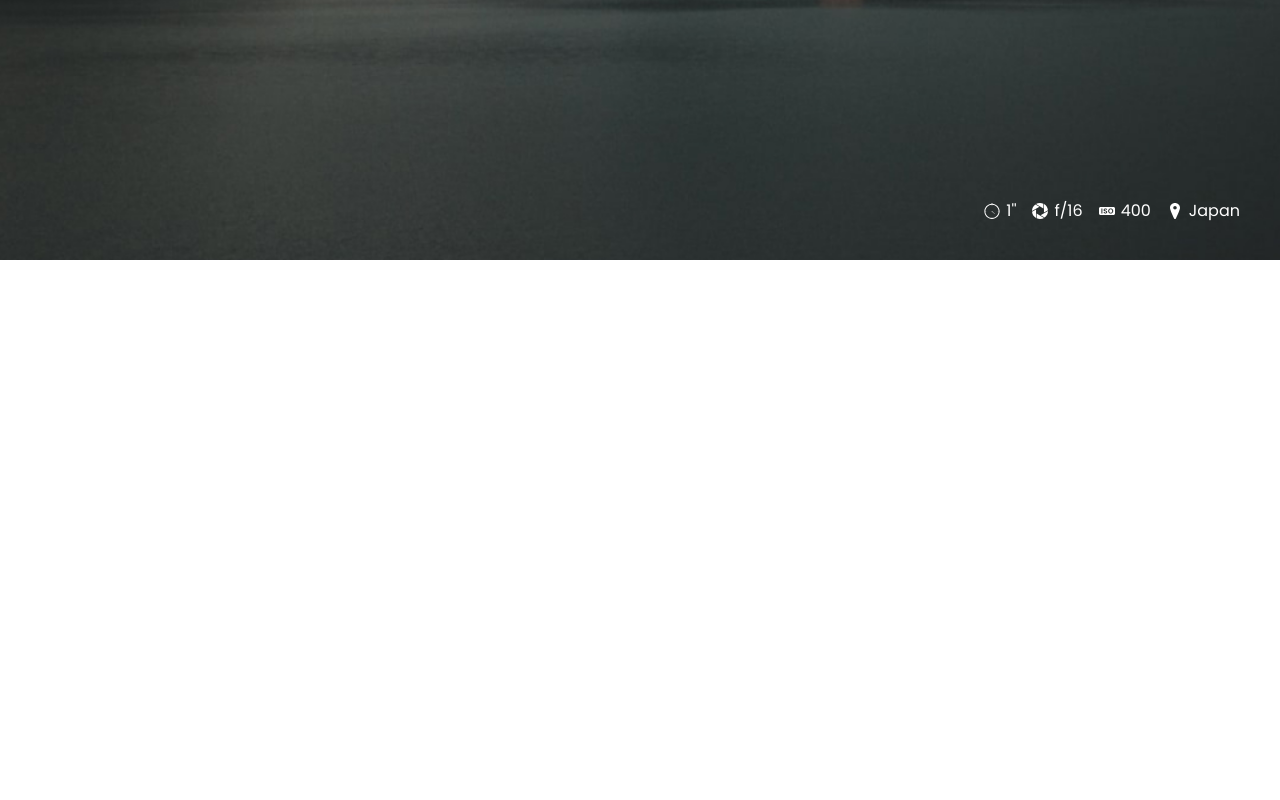
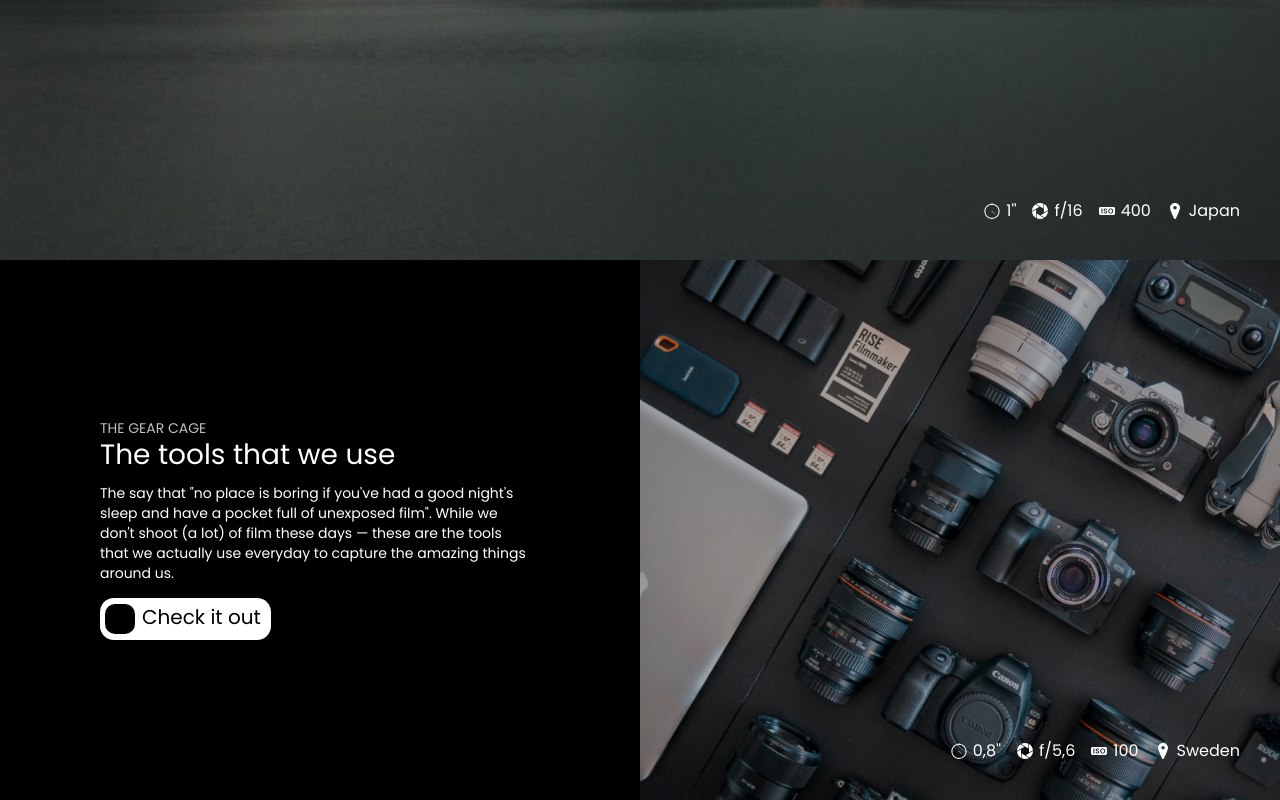
Before and after one commit to maksmalaniya/aperture, a website: page app/index.html in a window 1280 px wide. Shown: the part 4221-5021 px from the top of the page. Before the commit the page ends 4481 px from the top, so only its background shows below. Drawn offline with Linux system fonts and the light colour scheme.

Commit message:
added section tools

```diff
--- a/app/index.html
+++ b/app/index.html
@@ -179,6 +179,51 @@
 			</ul>
 		</section>
 	</div>
+	<div class="wrapper">
+		<section class="tools ">
+			<div class="tools__textcontent">
+				<p class="tools__subtitle">THE GEAR CAGE</p>
+				<h3 class="tools__title">The tools that we use</h3>
+				<p class="tools__text">
+					The say that "no place is boring if you've had a good night's
+					sleep and have a pocket full of unexposed film". While we don't
+					shoot (a lot) of film these days — these are the tools that we actually
+					use everyday to capture the amazing things around us.
+				</p>
+				<div class="tools__btn">
+					<a href="#" class="tools__btn-link">Check it out</a>
+				</div>
+			</div>
+			<div class="tools__image-content">
+				<ul class="tools__icons">
+					<li class="tools__list-item">
+						<svg class="tools__icon">
+							<use href="images/sprite.svg#aperture-icon1"></use>
+						</svg>
+						<p class="tools__list-text">0,8''</p>
+					</li>
+					<li class="tools__list-item">
+						<svg class="tools__icon">
+							<use href="images/sprite.svg#aperture-icon2"></use>
+						</svg>
+						<p class="tools__list-text">f/5,6</p>
+					</li>
+					<li class="tools__list-item">
+						<svg class="tools__icon">
+							<use href="images/sprite.svg#aperture-icon3"></use>
+						</svg>
+						<p class="tools__list-text">100</p>
+					</li>
+					<li class="tools__list-item">
+						<svg class="tools__icon">
+							<use href="images/sprite.svg#aperture-icon4"></use>
+						</svg>
+						<p class="tools__list-text">Sweden</p>
+					</li>
+				</ul>
+			</div>
+		</section>
+	</div>
 	<script src="js/main.min.js"></script>
 </body>
 </html>
--- /dev/null
+++ b/app/scss/_tools.scss
@@ -0,0 +1,90 @@
+.tools {
+    display: flex;
+    flex-direction: column;
+    height: 540px;
+    padding-top: 50px;
+    @media (min-width: $breakpoint-md) {
+        flex-direction: row;
+        padding-top: 0;
+    }
+
+    &__textcontent {
+        flex: 1 1 50%;
+        font-family: 'Poppins';
+        justify-content: center;
+        align-self: center;
+        padding: 0 106px 0 100px;
+    }
+
+    &__subtitle {
+        color: $font-color;
+        font-size: 14px;
+    }
+
+    &__title {
+        font-size: 28px;
+        color: $white;
+        margin-top: 6px;
+    }
+
+    &__text {
+        font-size: 14px;
+        color: $white;
+        line-height: 20px;
+        margin-top: 14px;
+        max-width: 514px;
+    }
+
+    &__btn-link {
+        display: inline-block;
+        text-decoration: none;
+        color: $black;
+        font-family: 'Poppins';
+        font-size: 20px;
+        background: $white;
+        padding: 9px 10px 13px 42px;
+        border-radius: 14px;
+        position: relative;
+        margin-top: 15px;
+        &::before {
+            content: '';
+            position: absolute;
+            top: 50%;
+            transform: translateY(-50%);
+            left: 5px;
+            width: 30px;
+            height: 30px;
+            background: $black;
+            border-radius: 10px;
+        }
+    }
+
+    &__image-content {
+        background: url('../images/tools.jpg') no-repeat 50%/ cover;
+        flex: 1 1 50%;
+        position: relative;
+    }
+
+    &__icons {
+        display: flex;
+        gap: 16px;
+        position: absolute;
+        bottom: 41px;
+        right: 40px;
+    }
+
+    &__list-item {
+        display: flex;
+        gap: 6px;
+    }
+
+    &__icon {
+        width: 16px;
+        height: 16px;
+    }
+
+    &__list-text {
+        color: $white;
+        font-family: 'Poppins';
+    }
+}
--- a/app/scss/style.scss
+++ b/app/scss/style.scss
@@ -6,3 +6,4 @@
 @import 'aperture';
 @import 'what';
 @import 'mount';
+@import 'tools';
```
Also changed, not shown: app/css/style.min.css, app/images/tools.jpg (added).
